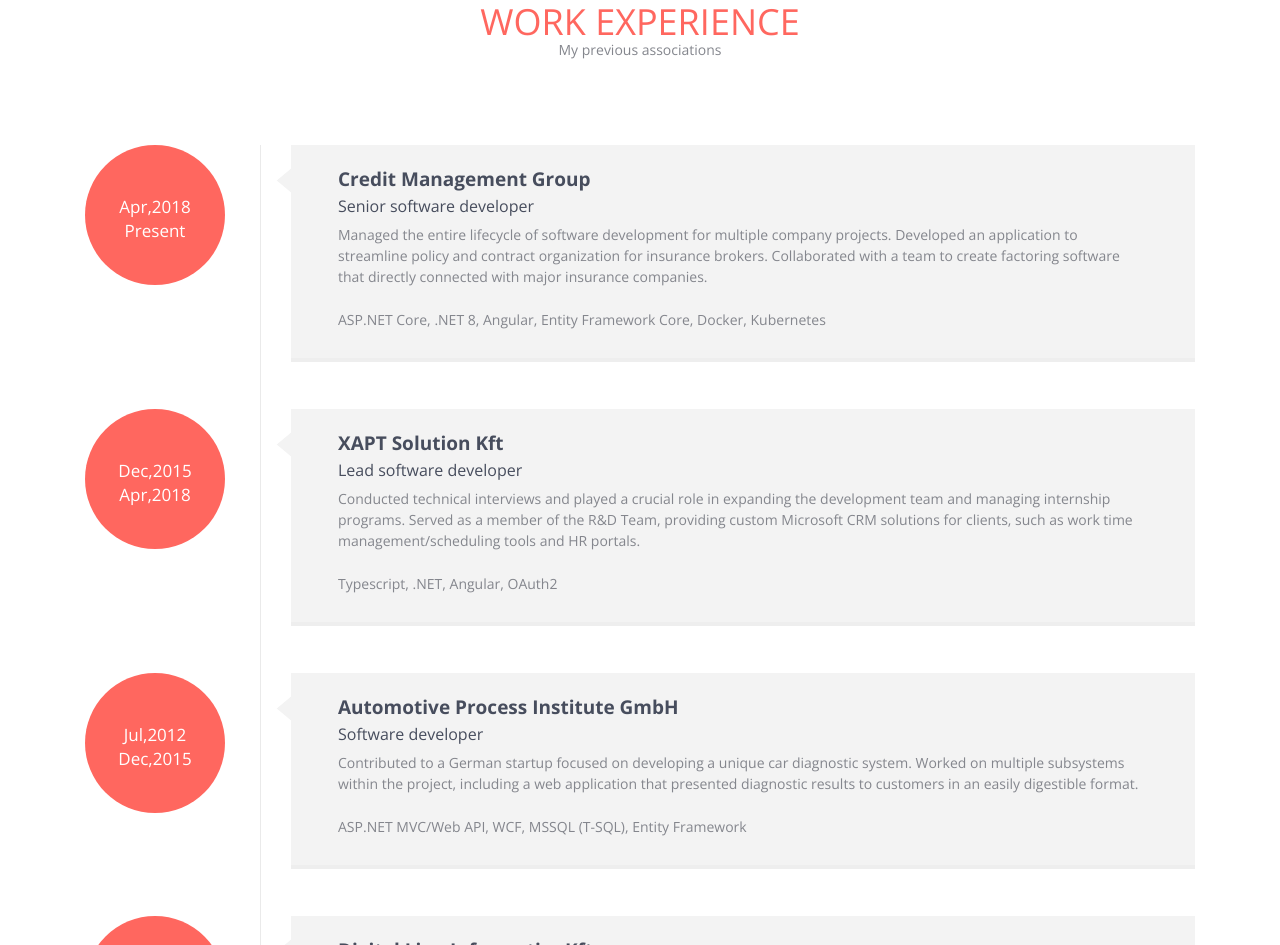
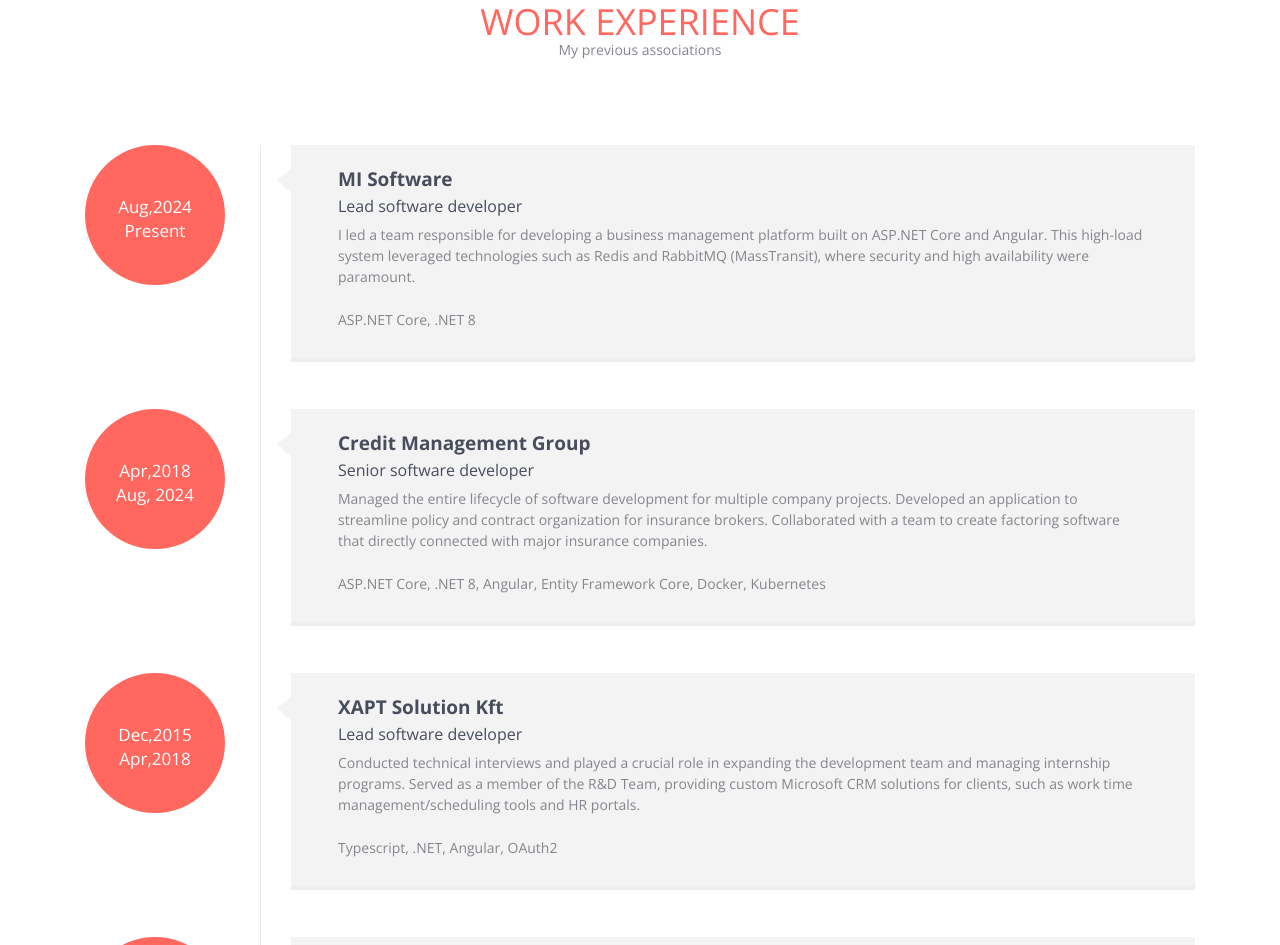
Before and after one commit to zskovacs/curriculum-vitae, a plain HTML site: page index.html in a window 1280 px wide. Shown: the part 2417-3362 px from the top of the page. Drawn offline with nearby package versions, Linux system fonts and the light colour scheme.

Commit message:
Update work experience section with latest role details

```diff
--- a/index.html
+++ b/index.html
@@ -174,8 +174,25 @@
                 </div>
                 <div class="row workDetails">
                     <div class="col-xs-12 col-sm-3 col-md-2 col-lg-2">
+                        <div class="workYear">Aug,2024<br>
+                            Present</div>
+                    </div>
+                    <div class="col-xs-12 col-sm-9 col-md-10 col-lg-10 rightArea">
+                        <div class="arrowpart"></div>
+                        <div class="exCon">
+                            <h4>MI Software</h4>
+                            <h5>Lead software developer</h5>
+                            <p>
+                                I led a team responsible for developing a business management platform built on ASP.NET Core and Angular. This high-load system leveraged technologies such as Redis and RabbitMQ (MassTransit), where security and high availability were paramount.
+                            </p>
+                            <p>ASP.NET Core, .NET 8</p>
+                        </div>
+                    </div>
+                </div>
+                <div class="row workDetails">
+                    <div class="col-xs-12 col-sm-3 col-md-2 col-lg-2">
                         <div class="workYear">Apr,2018<br>
-                            Present</div>
+                            Aug, 2024</div>
                     </div>
                     <div class="col-xs-12 col-sm-9 col-md-10 col-lg-10 rightArea">
                         <div class="arrowpart"></div>
```
